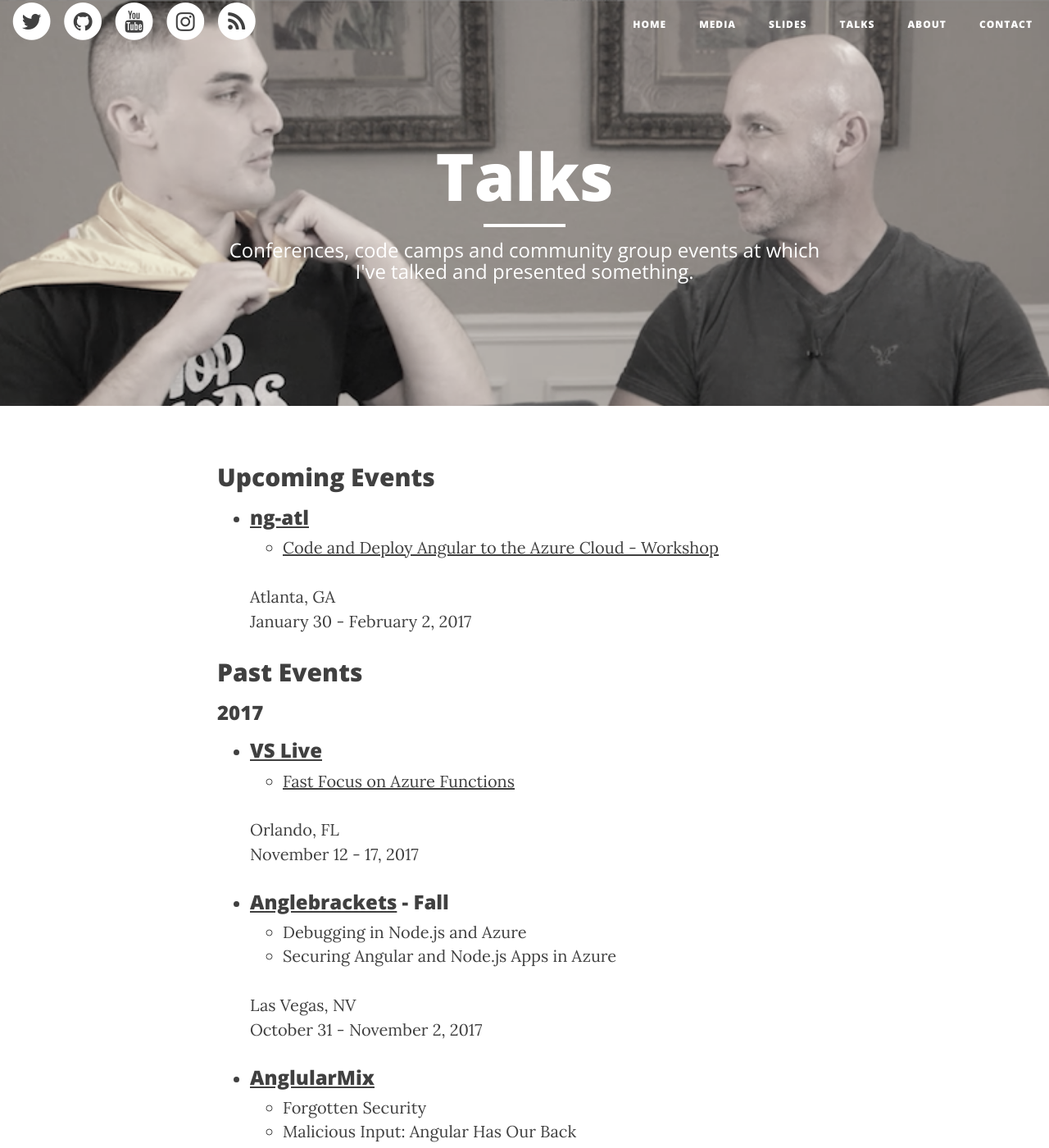
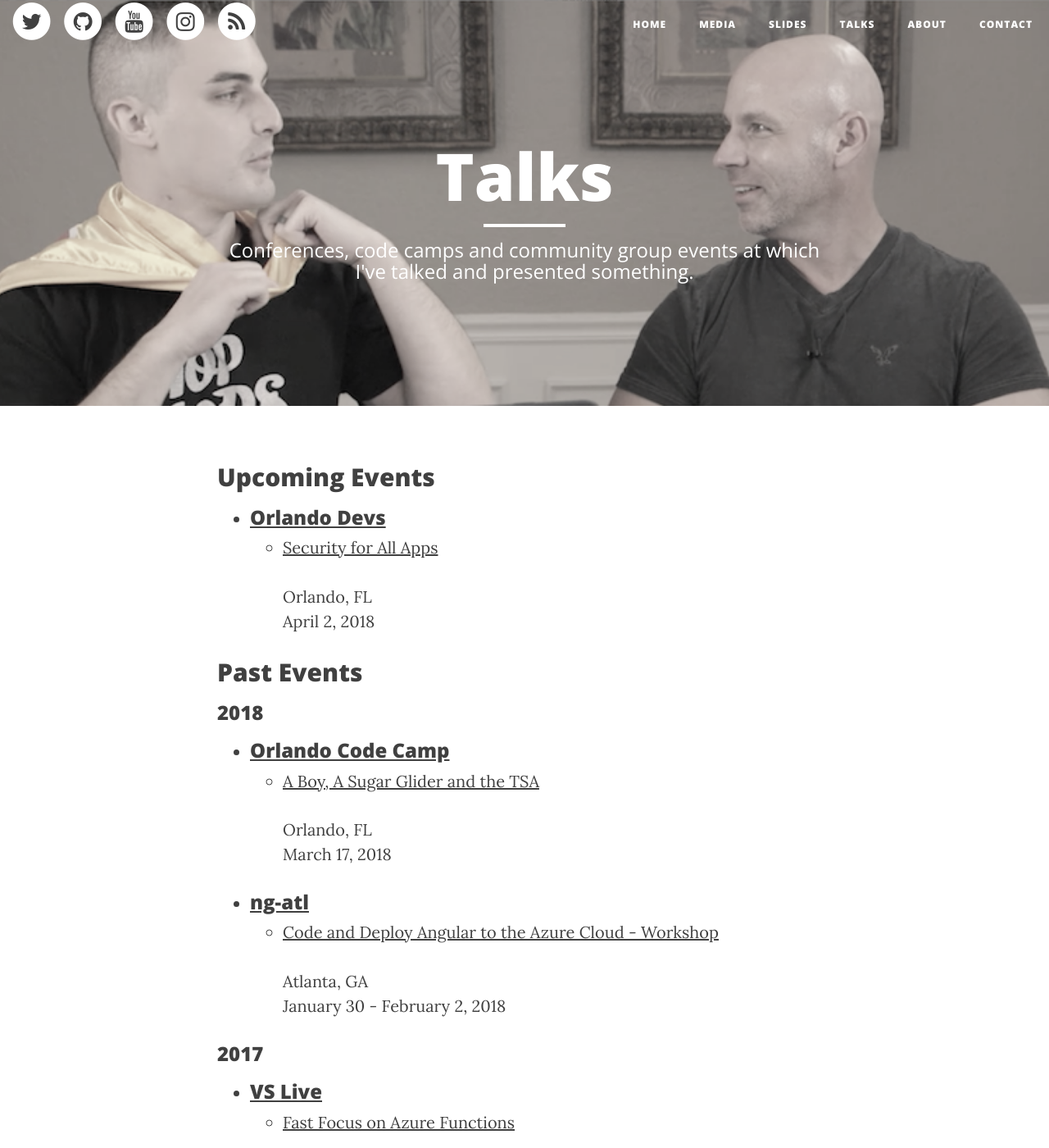
Before and after one commit to clarkio/clarkio.github.io, a Jekyll site: the page built from talks.md, in a window 1280 px wide and 1400 px high. Shown: the whole window at 82% size. Built offline with Jekyll 4.4.1, drawn with Linux system fonts in a browser that asks for light colours; nearby versions of some CDN libraries.

Commit message:
add latest talks

```diff
--- a/talks.md
+++ b/talks.md
@@ -8,51 +8,68 @@ order: 2
 ---
 
 ## Upcoming Events
-- ### [ng-atl](http://ng-atl.org)
-    - [Code and Deploy Angular to the Azure Cloud - Workshop](http://ng-atl.org/Workshops)
-    <p>Atlanta, GA<br>
-    January 30 - February 2, 2017</p>
+
+* ### [Orlando Devs](https://orlandodevs.com/)
+  * [Security for All Apps](https://www.meetup.com/OrlandoDevs/events/248472263/)
+    <p>Orlando, FL<br>
+    April 2, 2018</p>
 
 ## Past Events
+
+### 2018
+
+* ### [Orlando Code Camp](http://orlandocodecamp.com)
+
+  * [A Boy, A Sugar Glider and the TSA](https://orlandocodecamp.com/sessions/Details/131)
+    <p>Orlando, FL<br>
+    March 17, 2018</p>
+
+* ### [ng-atl](http://ng-atl.org)
+  * [Code and Deploy Angular to the Azure Cloud - Workshop](http://ng-atl.org/Workshops)
+    <p>Atlanta, GA<br>
+    January 30 - February 2, 2018</p>
+
 ### 2017
-- ### [VS Live](https://live360events.com/Events/Orlando-2017/)
-    - [Fast Focus on Azure Functions](https://live360events.com/Events/Orlando-2017/Sessions/Tuesday/VST15-Fast-Focus-on-Azure-Functions.aspx)
+
+* ### [VS Live](https://live360events.com/Events/Orlando-2017/)
+  * [Fast Focus on Azure Functions](https://live360events.com/Events/Orlando-2017/Sessions/Tuesday/VST15-Fast-Focus-on-Azure-Functions.aspx)
     <p>Orlando, FL<br>
     November 12 - 17, 2017</p>
-- ### [Anglebrackets](https://anglebrackets.org/#!/speakers/Brian%20Clark) - Fall
-    - Debugging in Node.js and Azure
-    - Securing Angular and Node.js Apps in Azure
+* ### [Anglebrackets](https://anglebrackets.org/#!/speakers/Brian%20Clark) - Fall
+  * Debugging in Node.js and Azure
+  * Securing Angular and Node.js Apps in Azure
     <p>Las Vegas, NV<br>
     October 31 - November 2, 2017</p>
-- ### [AnglularMix](https://www.angularmix.com/#!/speakers/Brian%20Clark)
-    - Forgotten Security
-    - Malicious Input: Angular Has Our Back
+* ### [AnglularMix](https://www.angularmix.com/#!/speakers/Brian%20Clark)
+  * Forgotten Security
+  * Malicious Input: Angular Has Our Back
     <p>Orlando, FL<br>
     October 10 - 12, 2017</p>
-- ### [Node.js Interactive](http://events.linuxfoundation.org/events/archive/2017/node-interactive)
+* ### [Node.js Interactive](http://events.linuxfoundation.org/events/archive/2017/node-interactive)
     <p>Vancouver, BC<br>
-    October 4 - 6, 2017</p>
-- ### [Microsoft Ignite](https://www.microsoft.com/en-us/ignite)
-    - [Building and deploying secure angular apps in the enterprise](https://myignite.microsoft.com/sessions/55304)
+October 4 - 6, 2017</p>
+* ### [Microsoft Ignite](https://www.microsoft.com/en-us/ignite)
+  * [Building and deploying secure angular apps in the enterprise](https://myignite.microsoft.com/sessions/55304)
     <p>Orlando, FL<br>September 25 - 29, 2017</p>
-- ### [Anglebrackets](https://anglebrackets.org/) - Spring
-    - Easy Web Application Security in Node.js & Angular
+* ### [Anglebrackets](https://anglebrackets.org/) - Spring
+  * Easy Web Application Security in Node.js & Angular
     <p>Walt Disney World Swan - Orlando, FL<br>
     May 21 - 24, 2017</p>
 
 ### 2016
 
-- ### [Anglebrackets](https://anglebrackets.org/) - Fall
-    - Simplifying Web Application Security
-    - Debugging Node.js with VS Code
-    - How to Be a Good Community Member by Contributing to OSS
+* ### [Anglebrackets](https://anglebrackets.org/) - Fall
+
+  * Simplifying Web Application Security
+  * Debugging Node.js with VS Code
+  * How to Be a Good Community Member by Contributing to OSS
     <p>MGM Grand - Las Vegas, NV<br>
     October 24-28, 2016</p>
 
-- ### [Orlando Code Camp](http://orlandocodecamp.com/)
-    - Node.js Security with Express and Angular
+* ### [Orlando Code Camp](http://orlandocodecamp.com/)
+  * Node.js Security with Express and Angular
 
 ### 2015
 
-- ### [Orlando Code Camp](http://orlandocodecamp.com/)
-    - AngularJS Internationalization
+* ### [Orlando Code Camp](http://orlandocodecamp.com/)
+  * AngularJS Internationalization
```
Also changed, not shown: slides.md (+7 -5 lines).
